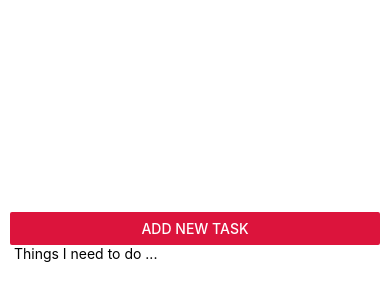
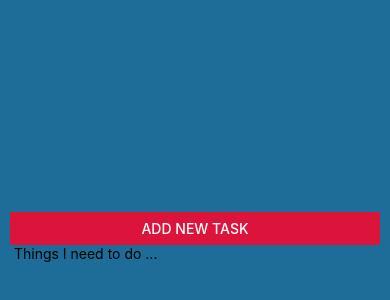
Before and after one commit to paulde1/AppBuilding, a React Native app in the folder nativeApp/: screen / in a window 390 px wide. Shown: the part 38-338 px from the top of the page. Built offline with nearby package versions, Linux system fonts and the light colour scheme.

Commit message:
all functionality complete, styling needs adjustment

```diff
--- a/nativeApp/App.js
+++ b/nativeApp/App.js
@@ -38,8 +38,14 @@ export default function App() {
   };
 
   return (
+    <>
+      <StatusBar style='light' />
       <View style={styles.appContainer}>
-      <Button title='Add new task' color='crimson' onPress={changeModalView} />
+        <Button
+          title='Add new task'
+          color='crimson'
+          onPress={changeModalView}
+        />
         {visibleModal && (
           <TaskInput
             visible={visibleModal}
@@ -67,6 +73,7 @@ export default function App() {
           />
         </View>
       </View>
+    </>
   );
 }
 
@@ -79,5 +86,6 @@ const styles = StyleSheet.create({
     padding: 20,
     paddingTop: 250,
     paddingHorizontal: 10,
+    backgroundColor: "#1d6d98",
   },
 });
```
Lines whose indentation alone changed are shown as unchanged.
